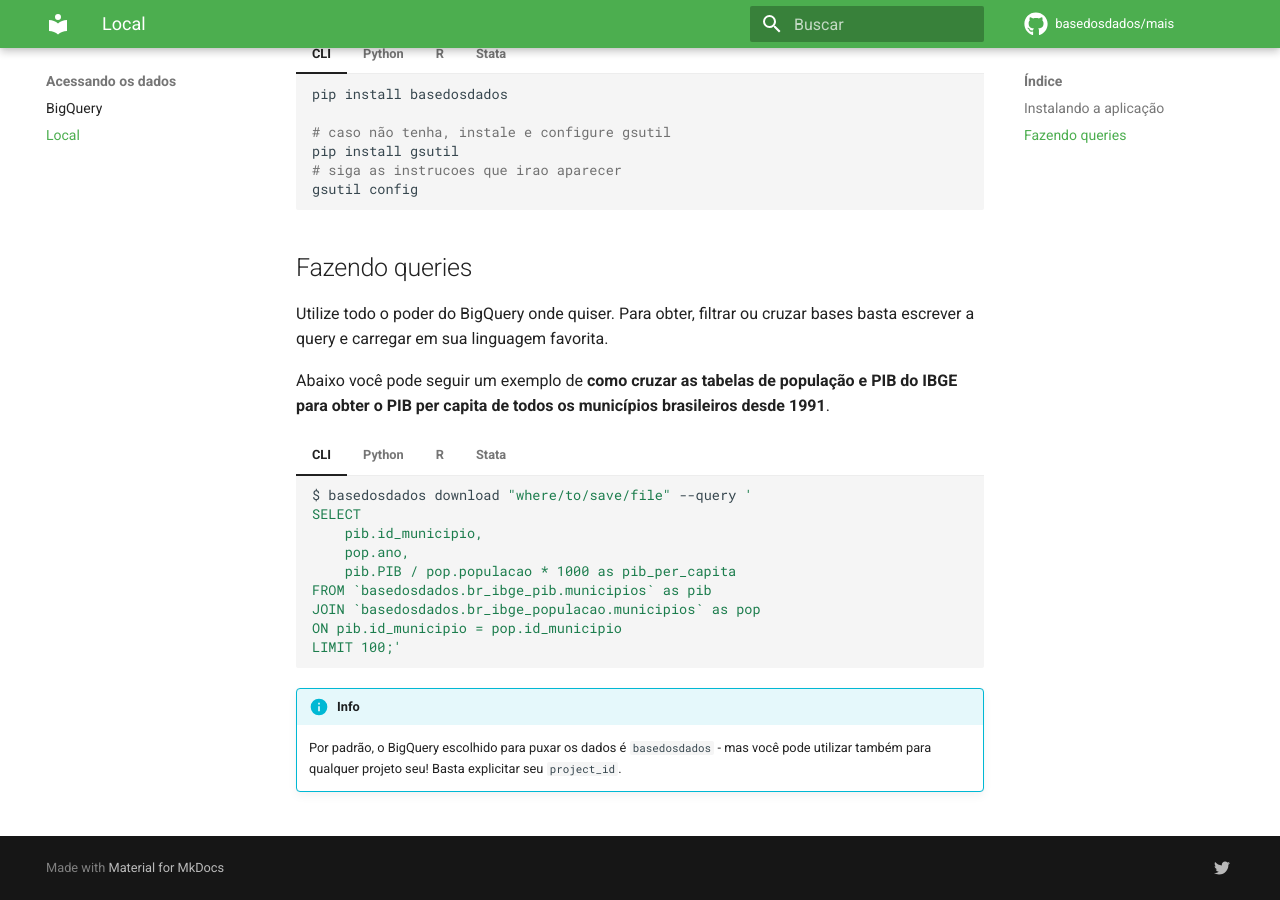
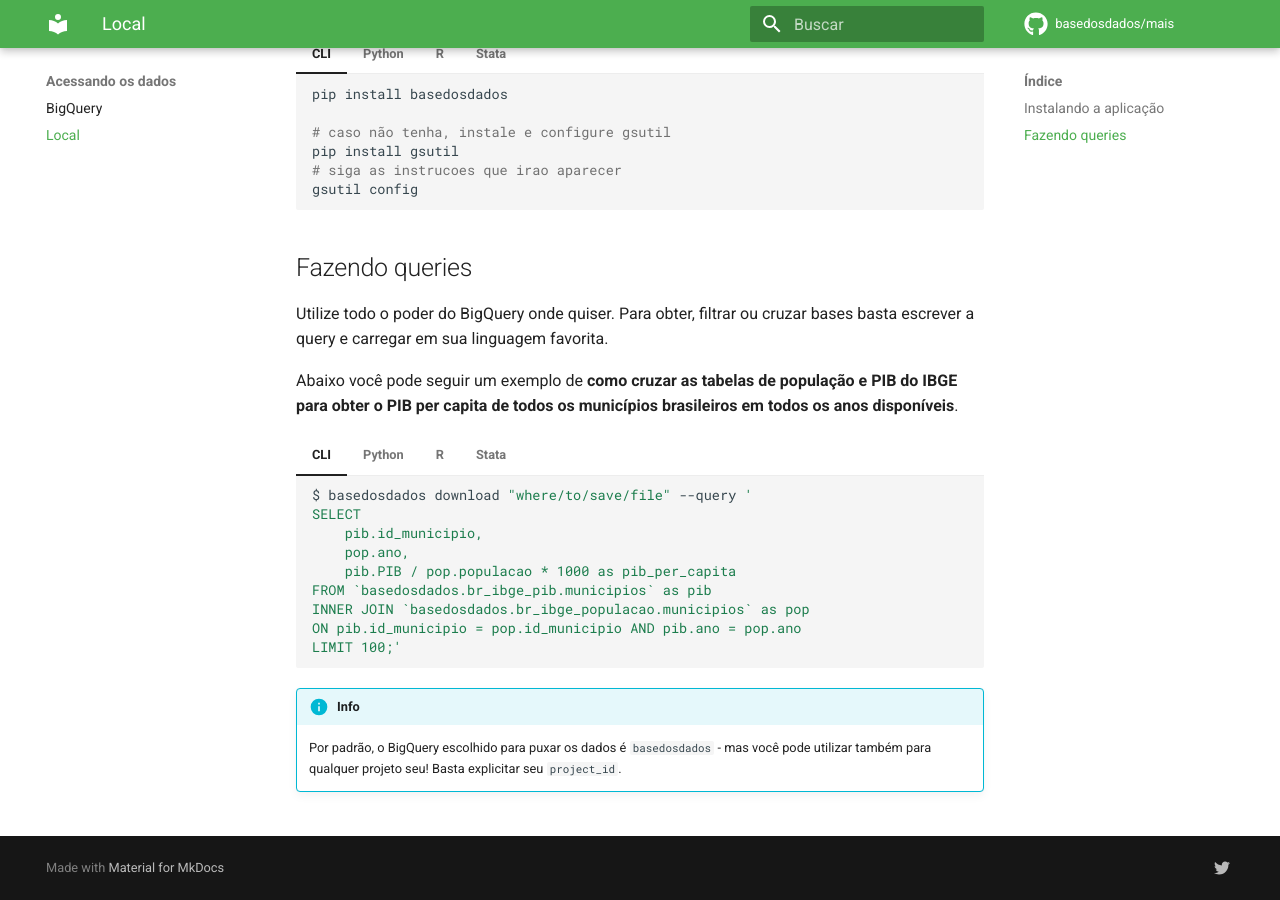
Before and after one commit to basedosdados/mais, an MkDocs documentation site: the page built from docs/access_data_local.md, in a window 1280 px wide and 900 px high, scrolled down 636 px. Built offline with MkDocs 1.6.1 and Material for MkDocs 9.7.7, drawn with Linux system fonts in a browser that asks for light colours; comment, search, counter and statistics services are not loaded.

Commit message:
Small fixes to docs.

````diff
--- a/docs/access_data_local.md
+++ b/docs/access_data_local.md
@@ -52,8 +52,7 @@
 
 Abaixo você pode seguir um exemplo de **como cruzar as tabelas de população e PIB do
 IBGE para obter o PIB per capita de todos os municípios brasileiros
-desde 1991**.
-
+em todos os anos disponíveis**.
 
 === "CLI"
     ```bash
@@ -63,8 +62,8 @@
         pop.ano,
         pib.PIB / pop.populacao * 1000 as pib_per_capita
     FROM `basedosdados.br_ibge_pib.municipios` as pib
-    JOIN `basedosdados.br_ibge_populacao.municipios` as pop
-    ON pib.id_municipio = pop.id_municipio
+    INNER JOIN `basedosdados.br_ibge_populacao.municipios` as pop
+    ON pib.id_municipio = pop.id_municipio AND pib.ano = pop.ano
     LIMIT 100;'
     ```
 
@@ -82,8 +81,8 @@
         pop.ano,
         pib.PIB / pop.populacao * 1000 as pib_per_capita
     FROM `basedosdados.br_ibge_pib.municipios` as pib
-    JOIN `basedosdados.br_ibge_populacao.municipios` as pop
-    ON pib.id_municipio = pop.id_municipio
+    INNER JOIN `basedosdados.br_ibge_populacao.municipios` as pop
+    ON pib.id_municipio = pop.id_municipio AND pib.ano = pop.ano
     """
 
     # Você pode fazer o download no seu computador
@@ -109,14 +110,14 @@
     billing = "seu/projeto/para/cobranca"
     )
 
-    pib_per_capita = """SELECT
+    pib_per_capita = "SELECT
         pib.id_municipio ,
         pop.ano,
         pib.PIB / pop.populacao * 1000 as pib_per_capita
     FROM `basedosdados.br_ibge_pib.municipios` as pib
-    JOIN `basedosdados.br_ibge_populacao.municipios` as pop
-    ON pib.id_municipio = pop.id_municipio
-    """
+    INNER JOIN `basedosdados.br_ibge_populacao.municipios` as pop
+    ON pib.id_municipio = pop.id_municipio AND pib.ano = pop.ano
+    "
 
     dbGetQuery(con, pib_per_capita)
     ```
````
Also changed, not shown: other parts of docs/access_data_local.md (+2 -0 lines), docs/github.md (+1 -1 lines), docs/index.md (+2 -2 lines), docs/naming_rules.md (+6 -6 lines), docs/images/bdmais_logo.png.
